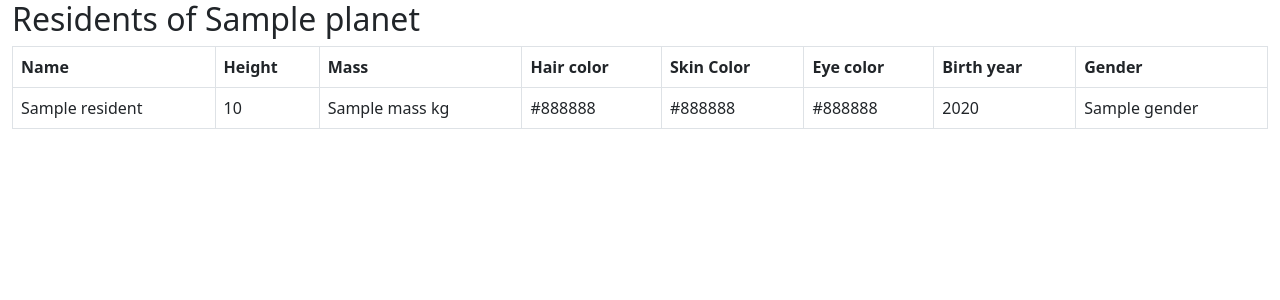
After one commit to CodecoolGlobal/api-wars-python-xls-codebase, a Flask app: template templates/residents.html in a window 1280 px wide. The commit adds this page. Shown: the top 300 px of the page. Run offline with Flask 2, Linux system fonts and the light colour scheme; the template is opened without the code that fills it: most values are stand-ins (such as "Sample title", 1, 10 or a date in 2020).

Commit message:
task Residents modal: added residents-table

```diff
--- a/server.py
+++ b/server.py
@@ -9,7 +9,7 @@ PLANETS = 'planets'
 
 
 @app.route('/')
-def index():  # put application's code here
+def index():
     planets_raw_data = get_raw_planets()
     planet_data = get_planets(planets_raw_data)
     pagination = get_pagination(planets_raw_data)
@@ -18,12 +18,22 @@ def index():  # put application's code here
 
 
 @app.route('/planets/<page_id>')
-def get_next_page(page_id):  # put application's code here
+def next_page(page_id):
     planets_raw_data = get_raw_planets('?page={}'.format(page_id))
     planet_data = get_planets(planets_raw_data)
     pagination = get_pagination(planets_raw_data)
 
     return render_template('index.html', title='Star Wars universe planets', planets=planet_data, pagination=pagination)
+
+
+@app.route('/planet/<planet_id>/residents')
+def residents(planet_id):
+    planet_raw_data = get_raw_planets(planet_id)
+    residents = []
+    for url in planet_raw_data['residents']:
+        response = requests.get(url).json()
+        residents.append(response)
+    return render_template('residents.html', title='Star Wars universe planets', planet=planet_raw_data, residents=residents)
 
 
 def get_raw_planets(parameter=''):
@@ -34,7 +44,21 @@ def get_raw_planets(parameter=''):
 
 def get_planets(api_response):
     planet_data = api_response['results']
+    generate_planet_ids(planet_data)
     return planet_data
+
+
+def generate_planet_ids(planet_data):
+    for planet in planet_data:
+        planet_id = urlparse(planet['url'])[2].split('/')[3]
+        planet['id'] = planet_id
+    return planet_data
+
+
+# def get_raw_planet(planet_id):
+#     url = '{}/{}/{}'.format(BASE_URL, PLANETS, planet_id)
+#     response = requests.get(url)
+#     return response.json()
 
 
 def get_pagination(api_response):
@@ -42,12 +66,10 @@ def get_pagination(api_response):
         prev = urlparse(api_response['previous'])[4].split('=')[1]
     else:
         prev = None
-
     if ('next' in api_response and api_response['next'] is not None):
         next = urlparse(api_response['next'])[4].split('=')[1]
     else:
         next = None
-
     return {'previous': prev, 'next': next}
 
 
--- a/templates/index.html
+++ b/templates/index.html
@@ -8,12 +8,12 @@
         <h1>{{ title }}</h1>
         <div>
             {% if pagination.previous %}
-                <a class="btn btn-primary" href="{{ url_for('get_next_page', page_id=pagination.previous) }}">Previous</a>
+                <a class="btn btn-primary" href="{{ url_for('next_page', page_id=pagination.previous) }}">Previous</a>
             {% else %}
                 <a class="btn btn-primary disabled" aria-disabled="true">Previous</a>
             {% endif %}
             {% if pagination.next %}
-                <a class="btn btn-primary" href="{{ url_for('get_next_page', page_id=pagination.next) }}">Next</a>
+                <a class="btn btn-primary" href="{{ url_for('next_page', page_id=pagination.next) }}">Next</a>
             {% else %}
                 <a class="btn btn-primary disabled" aria-disabled="true">Next</a>
             {% endif %}
@@ -40,7 +40,7 @@
                             <td>{{ planet.surface_water }}{% if planet.surface_water != "unknown"%}%{% endif %}</td>
                             <td>{% if planet.population != "unknown" %}{{ "{:,} people".format(planet.population | int) }}{% else %}{{ planet.population }}{% endif %}</td>
                             {% if planet.residents %}
-                                <td><a class="btn btn-secondary" href="{{ url_for('index') }}">{{ planet.residents | count() }} resident(s)</td>
+                                <td><a class="btn btn-secondary" href="{{ url_for('residents', planet_id=planet.id) }}">{{ planet.residents | count() }} resident(s)</td>
                             {% else %}
                                 <td>No known residents</td>
                             {% endif %}
--- /dev/null
+++ b/templates/residents.html
@@ -0,0 +1,38 @@
+{% extends "base.html" %}
+{% block title %}{{ title }}{% endblock %}
+{% block head %}
+    {{ super() }}
+{% endblock %}
+{% block content %}
+    <div class="container-fluid">
+        <h2>Residents of {{ planet.name }}</h2>
+        <div class="table-responsive">
+            <table class="table table-bordered">
+                <thead>
+                    <tr>
+                        <th scope="col">Name</th>
+                        <th scope="col">Height</th>
+                        <th scope="col">Mass</th>
+                        <th scope="col">Hair color</th>
+                        <th scope="col">Skin Color</th>
+                        <th scope="col">Eye color</th>
+                        <th scope="col">Birth year</th>
+                        <th scope="col">Gender</th>
+                    </tr>
+                    {% for resident in residents %}
+                        <tr class="align-top">
+                            <td>{{ resident.name }}</td>
+                            <td>{{ resident.height }}</td>
+                            <td>{{ resident.mass }}{% if resident.mass != "unknown"%} kg{% endif %}</td>
+                            <td>{{ resident.hair_color }}</td>
+                            <td>{{ resident.skin_color }}</td>
+                            <td>{{ resident.eye_color }}</td>
+                            <td>{{ resident.birth_year}}</td>
+                            <td>{{ resident.gender }}</td>
+                        </tr>
+                {% endfor %}
+                </thead>
+            </table>
+        </div>
+    </div>
+{% endblock %}
```
